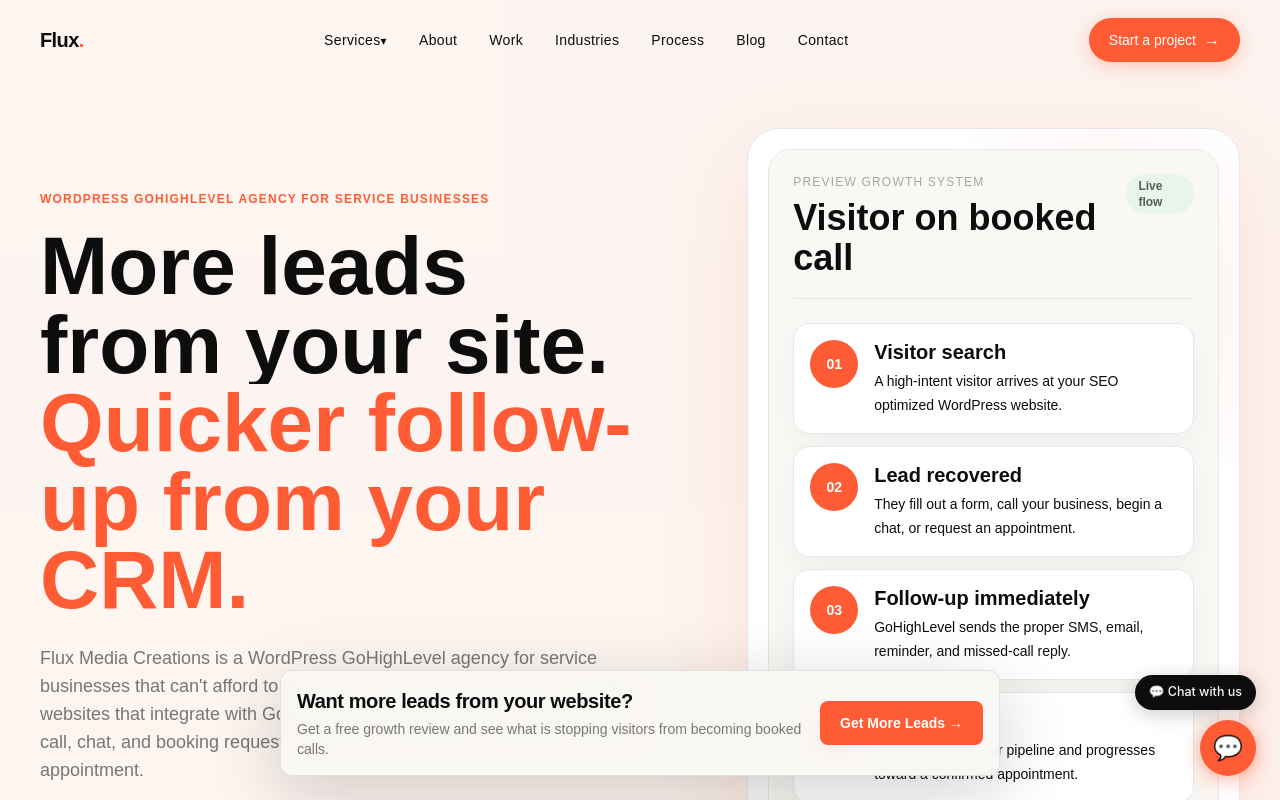
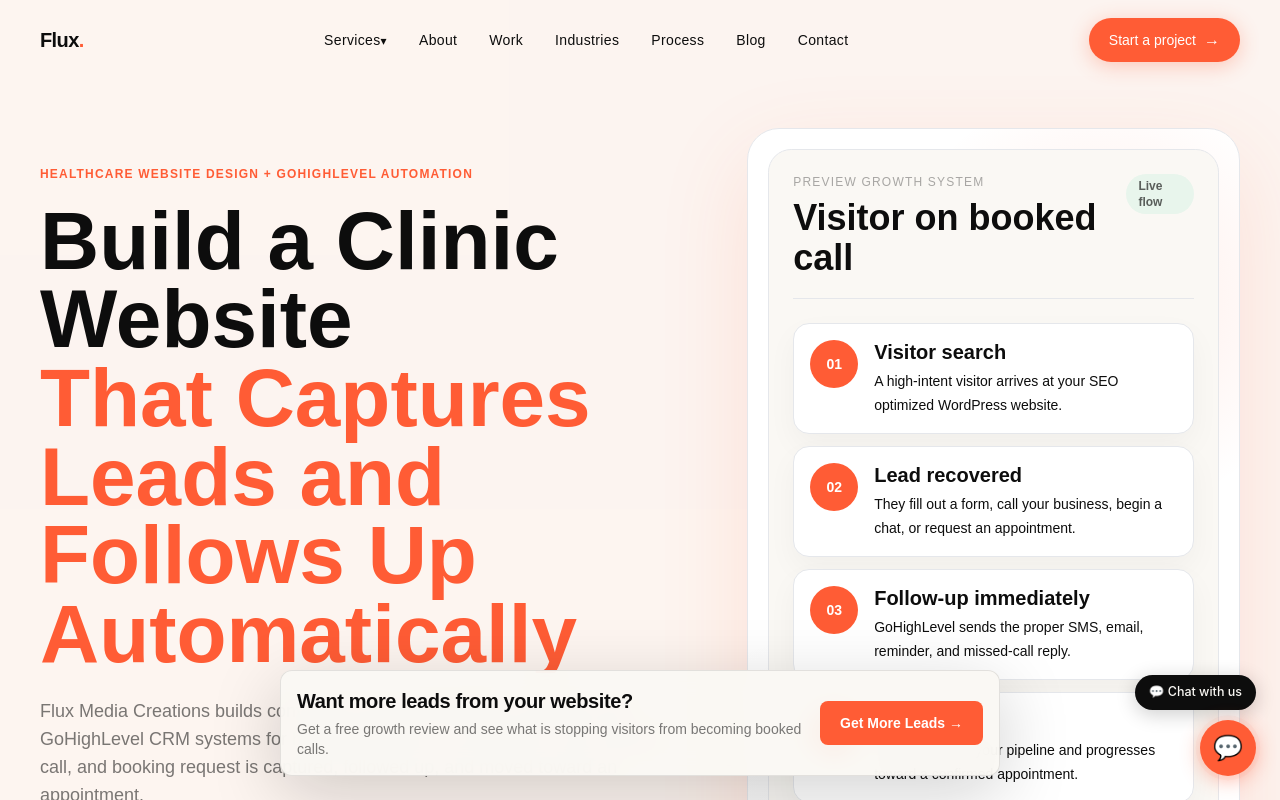
Before and after one commit to dev-gagandeep/Flux-Media-Creations, a Next.js app: page / in a window 1280 px wide. Shown: the top 800 px of the page. Built offline with nearby package versions, Linux system fonts and the light colour scheme; a web font is replaced by a local one.

Commit message:
Update homepage hero healthcare copy

```diff
--- a/src/components/sections/Hero.tsx
+++ b/src/components/sections/Hero.tsx
@@ -28,7 +28,7 @@
             transition={{ delay: 0.1, duration: 0.6, ease: [0.16, 1, 0.3, 1] }}
             className="text-xs font-semibold uppercase tracking-widest text-flux mb-5"
           >
-            WordPress GoHighLevel agency for service businesses
+            Healthcare Website Design + GoHighLevel Automation
           </motion.p>
 
           <motion.h1
@@ -42,7 +42,7 @@
                 animate={{ y: 0 }}
                 transition={{ delay: 0.2, duration: 0.8, ease: [0.16, 1, 0.3, 1] }}
               >
-                More leads from your site.
+                Build a Clinic Website
               </motion.span>
             </span>
             <span className="block overflow-hidden text-flux">
@@ -52,7 +52,7 @@
                 animate={{ y: 0 }}
                 transition={{ delay: 0.3, duration: 0.8, ease: [0.16, 1, 0.3, 1] }}
               >
-                Quicker follow-up from your CRM.
+                That Captures Leads and Follows Up Automatically
               </motion.span>
             </span>
           </motion.h1>
@@ -63,7 +63,7 @@
             className="mt-6"
           >
             <p className="text-base md:text-lg text-ink/55 leading-relaxed max-w-2xl">
-              Flux Media Creations is a WordPress GoHighLevel agency for service businesses that can&apos;t afford to lose leads. We build fast, premium WordPress websites that integrate with GoHighLevel CRM automation so every form fill, call, chat, and booking request is captured, followed up, and driven toward an appointment.
+              Flux Media Creations builds conversion-focused WordPress websites and GoHighLevel CRM systems for healthcare clinics, so every form, call, missed call, and booking request is captured, followed up, and moved toward an appointment.
             </p>
             <p className="mt-4 max-w-2xl text-sm leading-7 text-ink/45">
               Built for healthcare clinics, home service companies, real estate professionals, and local service brands that need a website and CRM to work together.
```
